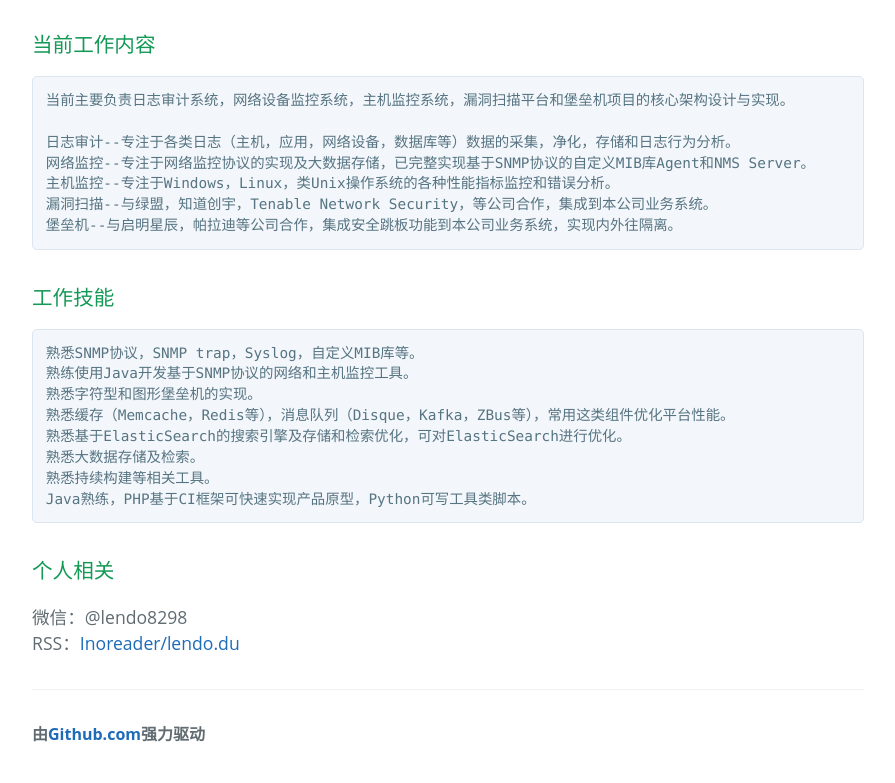
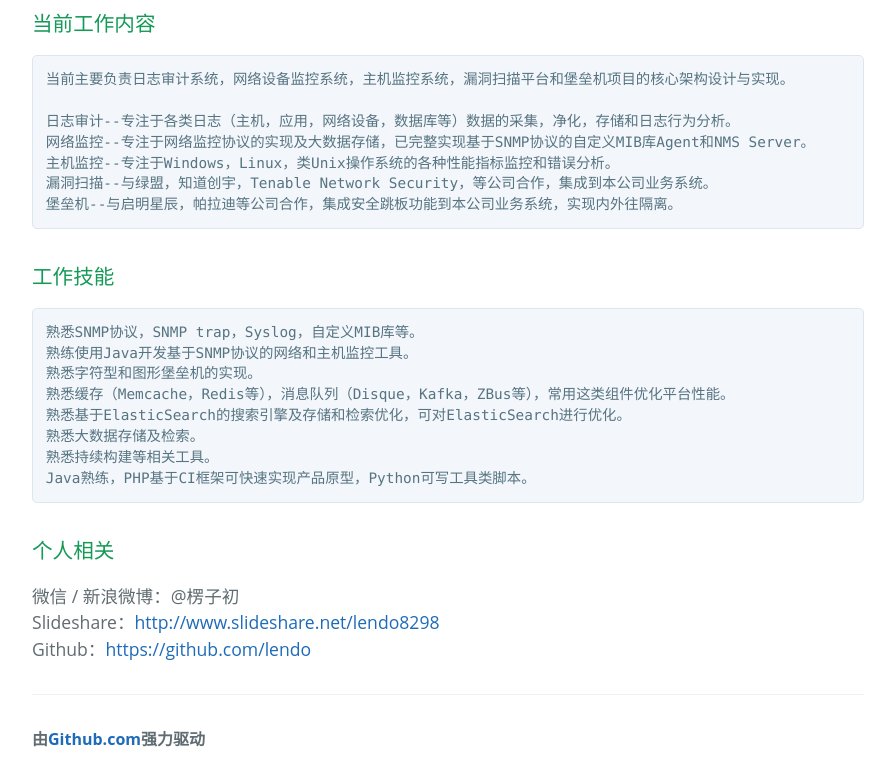
Before and after one commit to lendo/blog, a plain HTML site: page resume.html in a window 1280 px wide. Shown: the part 1236-2019 px from the top of the page, without its empty margins (192-1087 px from the left). Drawn offline with Linux system fonts and the light colour scheme.

Commit message:
修改部分信息

```diff
--- a/resume.html
+++ b/resume.html
@@ -26,7 +26,6 @@
 		<pre><code># 姓名：杜丹
 # 电话：13880503387
 # 邮箱：lendo.du@gmail.com
-# 工龄：十年
 # 学历：西华大学本科
 </code></pre>
 
@@ -95,9 +94,13 @@ Java熟练，PHP基于CI框架可快速实现产品原型，Python可写工具
 				aria-hidden="true"><span class="octicon octicon-link"></span></a>个人相关
 		</h3>
 
-		<p>微信：@lendo8298
+		<p>
+		微信 / 新浪微博：@楞子初
 		<br/>
-RSS：<a href="http://www.inoreader.com/u/lendo.du">Inoreader/lendo.du</a></p>
+		Slideshare：<a href="http://www.slideshare.net/lendo8298"  target="_blank">http://www.slideshare.net/lendo8298</a>
+		<br/>
+		Github：<a href="https://github.com/lendo"  target="_blank">https://github.com/lendo</a>
+		</p>
 
 		<footer class="site-footer">
 			<span class="site-footer-owner">由<a
```
